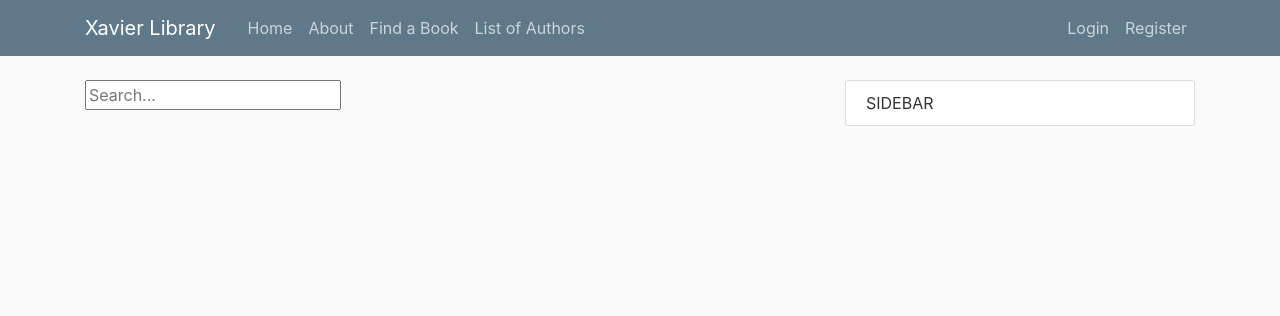
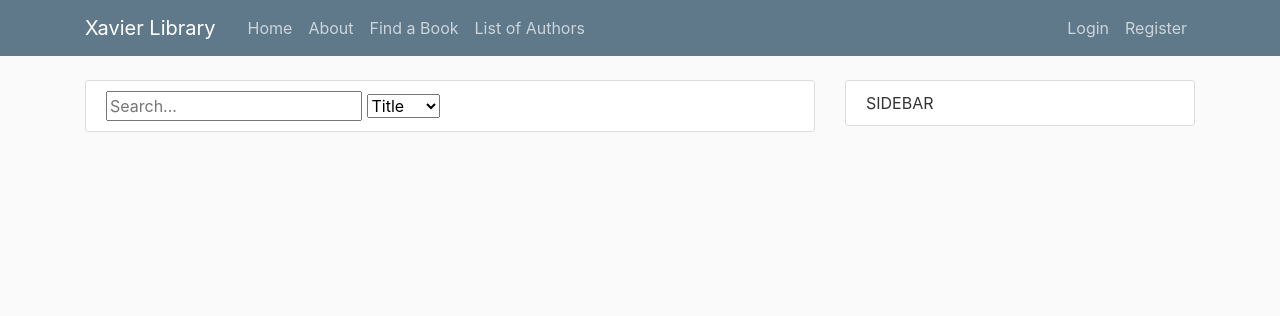
Before and after one commit to LorenzoCA1/SECURDEMP, a Django app: page /search/ in a window 1280 px wide. Shown: the top 316 px of the page. Run offline with Django 3.2, Linux system fonts and the light colour scheme; data comes from the database, SQL or seed files in the repository; both versions use the stored data as it was after the commit; some libraries are stand-ins or nearby versions.

Commit message:
fixed search to have different fields

```diff
--- a/library/templates/library/search.html
+++ b/library/templates/library/search.html
@@ -14,7 +14,6 @@
 				}
 				booklist.push(bookitem)
 			{% endfor %}
-			console.log(booklist)
 
 			{% if user.is_authenticated %}
 	        	console.log("{{user.profile.Role}}")
@@ -28,7 +27,7 @@
 					$(".result_item").remove()
 
 					for(var i=0; i<booklist.length; i++){
-						console.log(booklist[i].title)
+						if($("#searchtype").val() === 'title'){
 						if(booklist[i].title.toLowerCase().includes(search_text.toLowerCase())){
 							$("#results").append('<div class="result_item">' +
 													'<article class="media content-section">' +
@@ -42,13 +41,54 @@
 													'</article>' +
 												'</div>')
 						}
+						}
+
+						if($("#searchtype").val() === 'author'){
+						if(booklist[i].author.toLowerCase().includes(search_text.toLowerCase())){
+							$("#results").append('<div class="result_item">' +
+													'<article class="media content-section">' +
+													  '<div class="media-body">' +
+														'<div class="article-metadata">' +
+														  '<a class="mr-2" href="#">' + booklist[i].author + '</a><br>' +
+														  '<small class="text-muted">' + booklist[i].isbn + '</small>' +
+														'</div>' +
+														'<h2><a class="article-title" style="font-size: 20px" href="/book/' + booklist[i].id + '">' + booklist[i].title + '</a></h2>' +
+													  '</div>' +
+													'</article>' +
+												'</div>')
+						}
+						}
+
+						if($("#searchtype").val() === 'isbn'){
+						if(booklist[i].isbn.toLowerCase().includes(search_text.toLowerCase())){
+							$("#results").append('<div class="result_item">' +
+													'<article class="media content-section">' +
+													  '<div class="media-body">' +
+														'<div class="article-metadata">' +
+														  '<a class="mr-2" href="#">' + booklist[i].author + '</a><br>' +
+														  '<small class="text-muted">' + booklist[i].isbn + '</small>' +
+														'</div>' +
+														'<h2><a class="article-title" style="font-size: 20px" href="/book/' + booklist[i].id + '">' + booklist[i].title + '</a></h2>' +
+													  '</div>' +
+													'</article>' +
+												'</div>')
+						}
+						}
+
 					}
 
 				}
 			});
 		});
 	</script>
-	<input type="text" id="search" placeholder="Search..."/>
+    <div class="content-section">
+        <input type="text" id="search" placeholder="Search..."/>
+        <select id="searchtype">
+            <option value="title">Title</option>
+            <option value="author">Author</option>
+            <option value="isbn">ISBN</option>
+        </select>
+    </div>
     <br><br>
     <div id="results"></div>
     {% else %}
```
Also changed, not shown: db.sqlite3.
